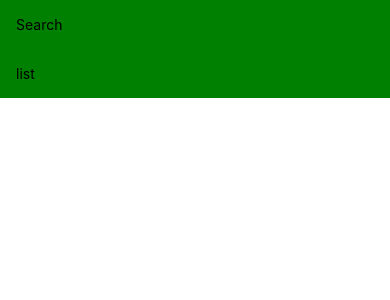
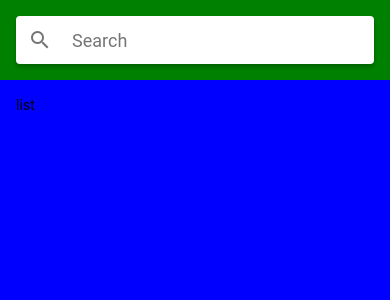
Before and after one commit to phillihoch/MealsToGo, a React Native app: screen / in a window 390 px wide. Shown: the top 300 px of the page. Built offline with nearby package versions, Linux system fonts and the light colour scheme.

Commit message:
Exercise SearchBar

```diff
--- a/App.js
+++ b/App.js
@@ -1,15 +1,23 @@
 import { StatusBar as ExpoStatusBar } from "expo-status-bar";
 import React from "react";
 import { SafeAreaView, StatusBar, StyleSheet, Text, View } from "react-native";
+import { Searchbar } from "react-native-paper";
 
 export default function App() {
+  const [searchQuery, setSearchQuery] = React.useState("");
+  const onChangeSearch = (query) => setSearchQuery(query);
+
   return (
     <>
       <SafeAreaView style={styles.container}>
         <View style={styles.search}>
-          <Text>Search</Text>
+          <Searchbar
+            placeholder="Search"
+            onChangeText={onChangeSearch}
+            value={searchQuery}
+          />
         </View>
-        <View style={styles.search}>
+        <View style={styles.list}>
           <Text>list</Text>
         </View>
       </SafeAreaView>
```
